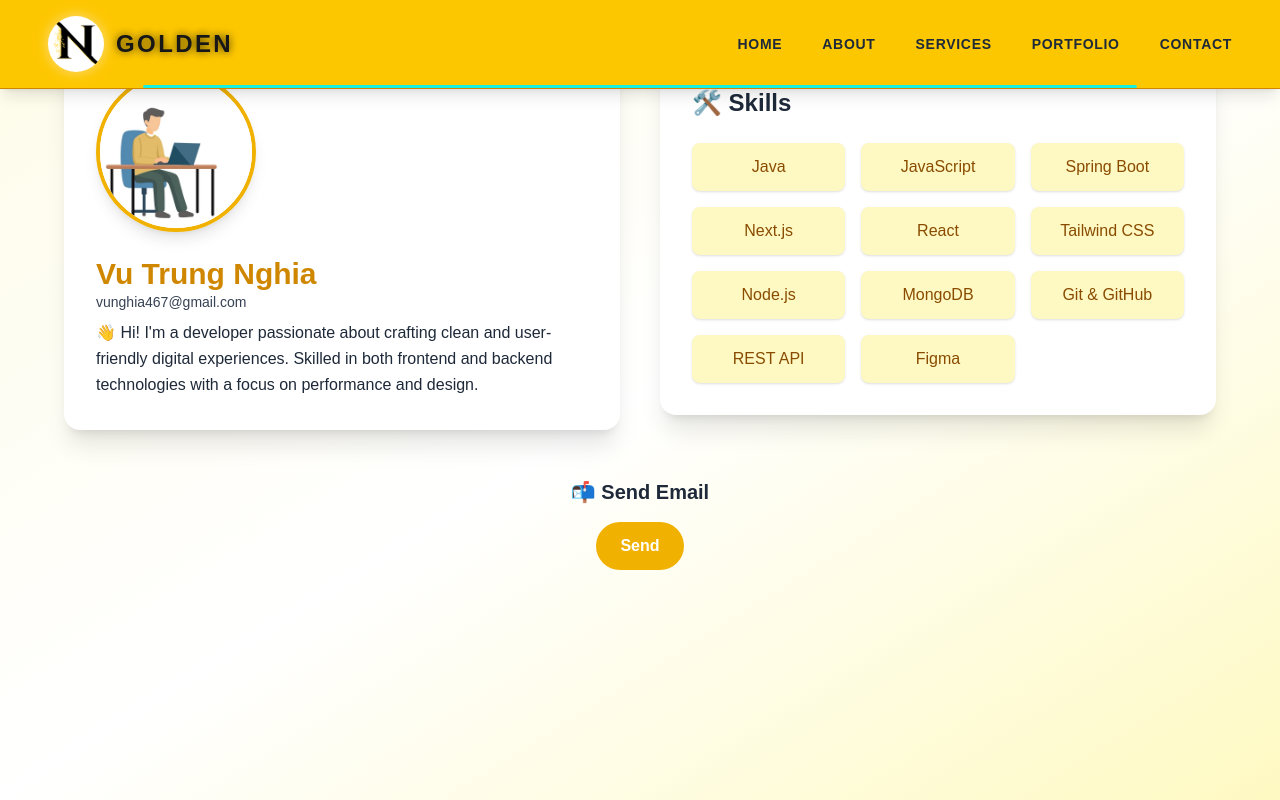
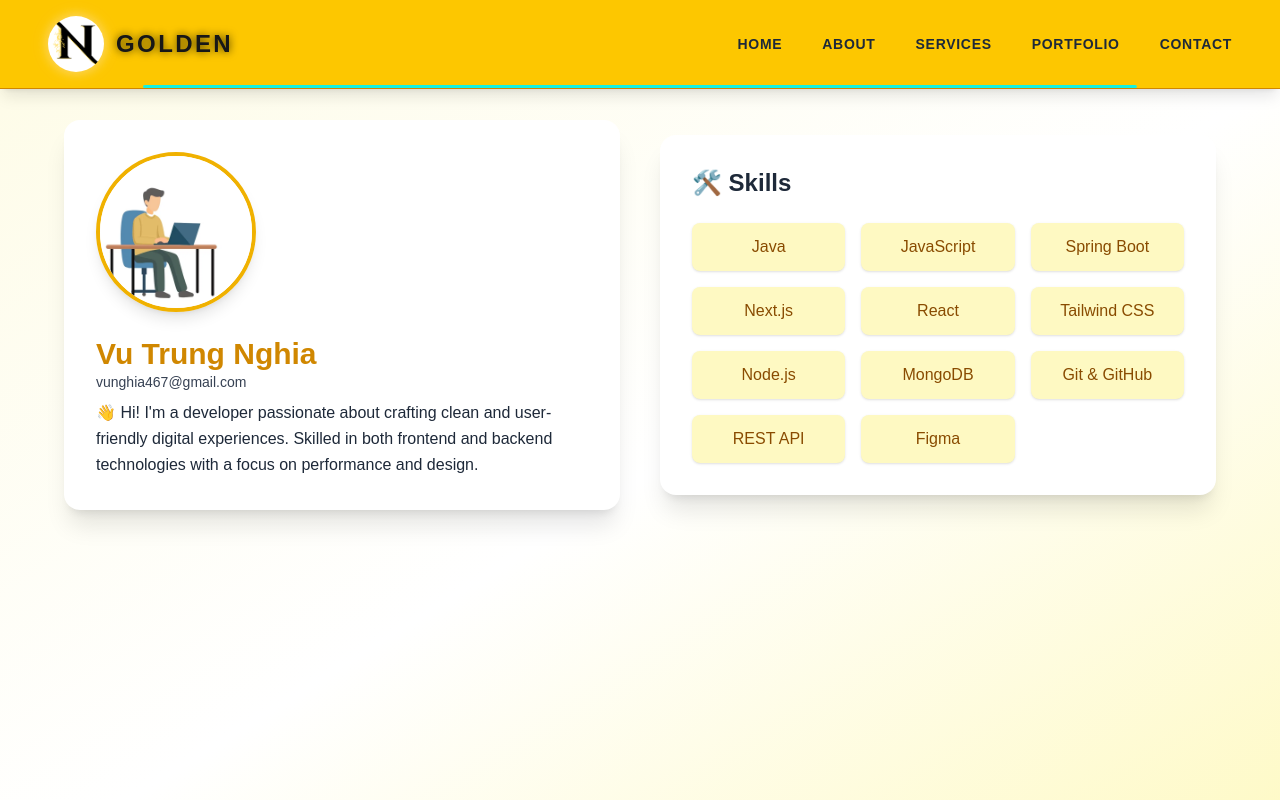
Before and after one commit to anhemlam648/NextJS-tailwind, a Next.js app: page /profile in a window 1280 px wide. Shown: the top 800 px of the page. Built offline with nearby package versions, Linux system fonts and the light colour scheme.

Commit message:
Update Header main

```diff
--- a/src/app/profile/page.tsx
+++ b/src/app/profile/page.tsx
@@ -14,7 +14,7 @@ const Profile = () => {
   }, []);
 
   return (
-    <div className="min-h-screen bg-gradient-to-br from-yellow-50 via-white to-yellow-100 px-6 py-10">
+    <div className="min-h-screen bg-gradient-to-br from-yellow-50 via-white to-yellow-100 px-5 py-10 mt-20"> {/* Added mt-16 here */}
       <div className="max-w-6xl mx-auto grid grid-cols-1 md:grid-cols-2 gap-10 items-center">
 
         <div className="bg-white rounded-2xl shadow-xl p-8 box text-center md:text-left">
@@ -50,15 +50,19 @@ const Profile = () => {
           </div>
         </div>
       </div>
-      {/* Contact */}
-      <div className="mt-12 text-center box">
-        <h3 className="text-xl text-gray-800 font-semibold mb-4">📬 Send Email</h3>
-        <a
-          href="mailto:vunghia467@gmail.com"
-          className="inline-block bg-yellow-500 hover:bg-yellow-600 text-white font-semibold px-6 py-3 rounded-full transition">
-          Send
-        </a>
+      {/* Contact
+      <div className="mt-16 flex justify-center">
+        <div className="bg-white rounded-2xl shadow-xl p-8 max-w-md w-full box text-center">
+          <h3 className="text-2xl text-gray-800 font-semibold mb-6">📬 Send Email</h3>
+          <a
+            href="mailto:vunghia467@gmail.com"
+            className="inline-block bg-yellow-500 hover:bg-yellow-600 text-white font-semibold px-8 py-4 rounded-full transition text-lg"
+          >
+            Send
+          </a>
+        </div>
       </div>
+      */}
     </div>
   );
 };
```
